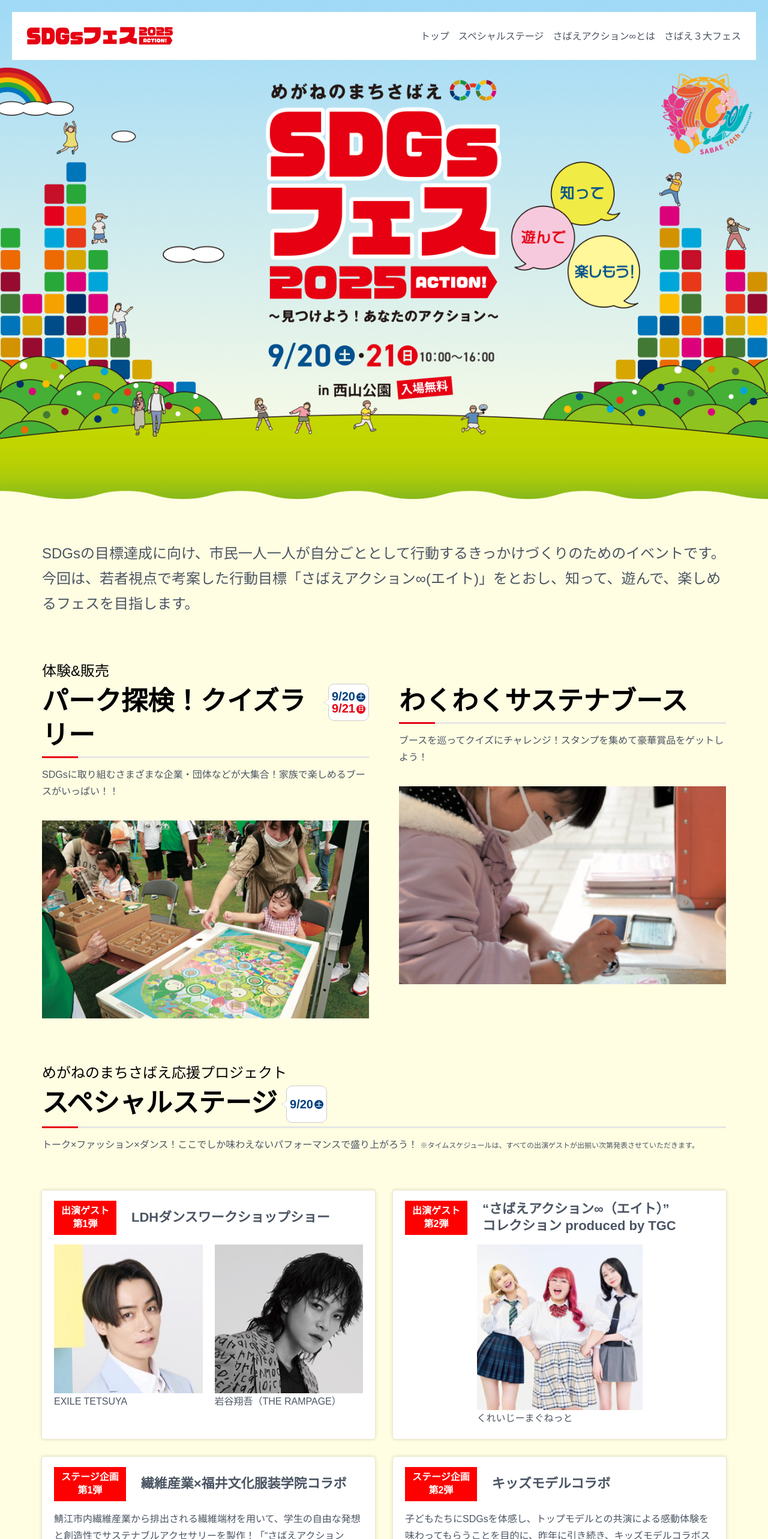
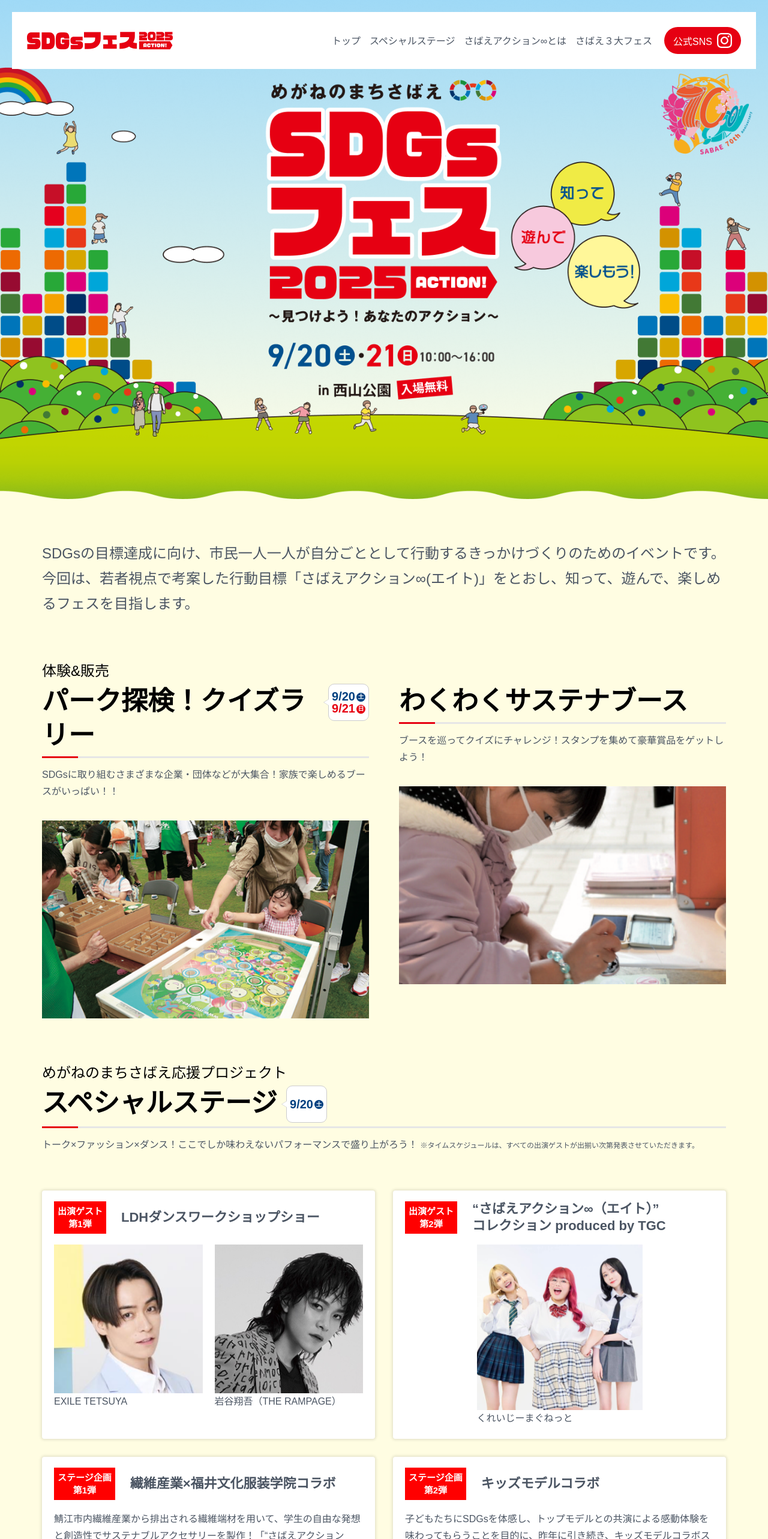
Before and after one commit to Ktjm-555/sabae-event-lp, a React (Vite) app in the folder sabae-event-lp/: page / in a window 1280 px wide. Shown: the top 2566 px of the page at 60% size. Built offline with nearby package versions, Linux system fonts and the light colour scheme; a web font is replaced by a local one.

Commit message:
ヘッダーのボタン修正

```diff
--- a/sabae-event-lp/src/components/Button.tsx
+++ b/sabae-event-lp/src/components/Button.tsx
@@ -6,6 +6,7 @@
 	onClick: MouseEventHandler<HTMLButtonElement>;
 	disabled?: boolean;
 	isShort?: boolean;
+	isArrow?: boolean;
 };
 
 export const Button = ({
@@ -13,6 +14,7 @@
 	onClick,
 	disabled = false,
 	isShort,
+	isArrow = true,
 }: Props) => {
 	return (
 		<BUTTON_Button
@@ -21,7 +23,7 @@
 			className={isShort ? "short" : ""}
 		>
 			<span>{children}</span>
-			<SPAN_Arrow />
+			{isArrow && <SPAN_Arrow />}
 		</BUTTON_Button>
 	);
 };
@@ -40,7 +42,7 @@
 	transition: background-color 0.2s;
 
 	&.short {
-		padding: 6px 18px;
+		padding: 10px 15px;
 	}
 
 	@media (max-width: 500px) {
--- a/sabae-event-lp/src/components/CardTitle.tsx
+++ b/sabae-event-lp/src/components/CardTitle.tsx
@@ -51,8 +51,8 @@
 const P_TitleLabel = styled.p`
 	background-color: red;
 	color: #fff;
-	padding: 6px 12px;
-	font-size: 16px;
+	padding: 6px;
+	font-size: 15px;
 	font-weight: bold;
 	text-align: center;
 	line-height: 1.4;
--- a/sabae-event-lp/src/components/Header.tsx
+++ b/sabae-event-lp/src/components/Header.tsx
@@ -11,8 +11,8 @@
 		setIsShowMask(!isShowMask);
 	};
 
-	const goToSabaeEightPage = () => {
-		window.open("https://meganefes.com/", "_blank");
+	const goToSabaeInstaPage = () => {
+		window.open("https://www.instagram.com/sabae_sdgsfes/", "_blank");
 	};
 
 	return (
@@ -20,9 +20,9 @@
 			<DIV_HeaderContainer>
 				{/* ロゴエリア */}
 				<Logo />
-
+				<NAV_HeaderNavContainer className={isShowMask ? "open" : ""}>
+					<DIV_AAA>
 						{/* ナビゲーション */}
-				<NAV_HeaderNavContainer className={isShowMask ? "open" : ""}>
 						<UL_HeaderNavList>
 							<LI_HeaderNavItem>
 								<A_HeaderNavLink href="#1" onClick={toggleShowMask}>
@@ -45,6 +45,17 @@
 								</A_HeaderNavLink>
 							</LI_HeaderNavItem>
 						</UL_HeaderNavList>
+						<DIV_ButtonContainer>
+							<Button
+								onClick={goToSabaeInstaPage}
+								isShort={true}
+								isArrow={false}
+							>
+								公式SNS
+								<IMG_Icon src="icons/instagram_white.svg" />
+							</Button>
+						</DIV_ButtonContainer>
+					</DIV_AAA>
 
 					{/* 主催情報 */}
 					<DIV_OrganizedInfo className={isShowMask ? "open" : ""}>
@@ -64,11 +75,16 @@
 								<dd>contact@sabae-sdgs.jp</dd>
 							</div>
 						</DL_ContactContainer>
-						<DIV_ButtonContainer>
-							<Button onClick={goToSabaeEightPage} isShort={true}>
-								公式サイト
+						<DIV_ButtonContainer2>
+							<Button
+								onClick={goToSabaeInstaPage}
+								isShort={true}
+								isArrow={false}
+							>
+								公式SNS
+								<IMG_Icon src="icons/instagram_white.svg" />
 							</Button>
-						</DIV_ButtonContainer>
+						</DIV_ButtonContainer2>
 					</DIV_OrganizedInfo>
 				</NAV_HeaderNavContainer>
 
@@ -89,6 +105,10 @@
 	);
 };
 
+const DIV_AAA = styled.div`
+	display: flex;
+`;
+
 const DIV_OrganizedInfo = styled.div`
 	display: none;
 	&.open {
@@ -105,6 +125,12 @@
 	font-size: 14px;
 `;
 
+const IMG_Icon = styled.img`
+	margin-left: 8px;
+	width: 25px;
+	height: 25px;
+`;
+
 const DL_ContactContainer = styled.dl`
 	font-size: 14px;
 	margin-bottom: 10px;
@@ -119,6 +145,12 @@
 `;
 
 const DIV_ButtonContainer = styled.div`
+	@media (max-width: 1030px) {
+		display: none;
+	}
+`;
+
+const DIV_ButtonContainer2 = styled.div`
 	display: flex;
 	justify-content: center;
 `;
@@ -137,7 +169,7 @@
 	margin: 20px;
 	padding: 25px;
 
-	@media (max-width: 900px) {
+	@media (max-width: 1030px) {
 		position: relative;
 	}
 `;
@@ -148,7 +180,7 @@
 	flex-direction: column;
 	justify-content: space-between;
 
-	@media (max-width: 900px) {
+	@media (max-width: 1030px) {
 		width: 220px;
 		position: fixed;
 		background-color: ${COLORS.HEADER};
@@ -171,8 +203,9 @@
 const UL_HeaderNavList = styled.ul`
 	display: flex;
 	align-items: center;
+	margin-right: 20px;
 
-	@media (max-width: 900px) {
+	@media (max-width: 1030px) {
 		flex-direction: column;
 	}
 `;
@@ -180,7 +213,7 @@
 const LI_HeaderNavItem = styled.li`
 	margin-left: 15px;
 
-	@media (max-width: 900px) {
+	@media (max-width: 1030px) {
 		margin-left: 0;
 
 		&:nth-child(1) {
@@ -199,7 +232,7 @@
 		color: #e60012;
 	}
 
-	@media (max-width: 900px) {
+	@media (max-width: 1030px) {
 		position: relative;
 		display: block;
 		border-bottom: 2px solid #e6e6e6;
@@ -223,7 +256,7 @@
 const DIV_HeaderToggleBtn = styled.div`
 	display: none;
 
-	@media (max-width: 900px) {
+	@media (max-width: 1030px) {
 		display: block;
 		position: absolute;
 		top: 25px;
```
Lines whose indentation alone changed are shown as unchanged.
